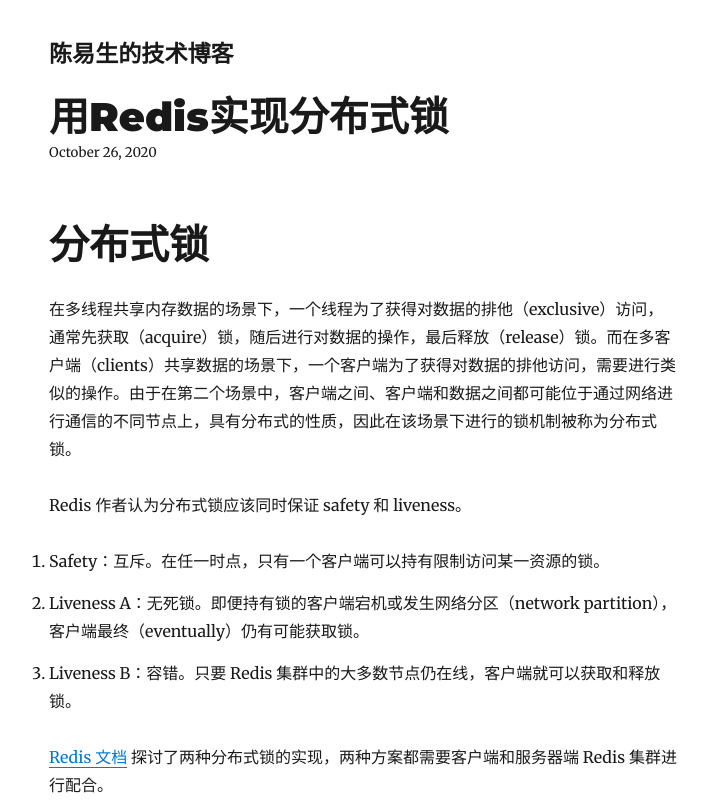
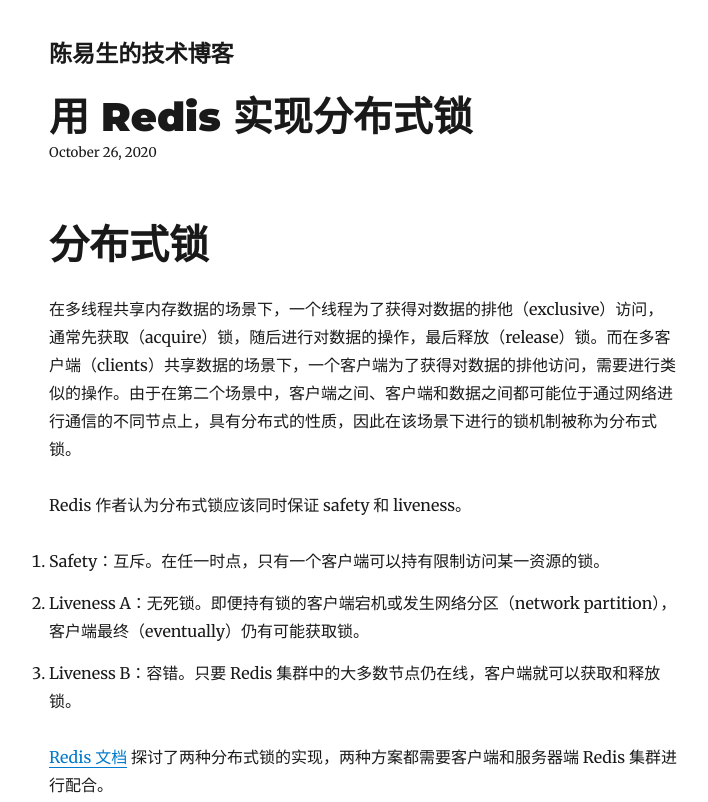
Before and after one commit to YikSanChan/yiksanchan.com, a Gatsby site: page /distributed-locks-with-redis/ in a window 1280 px wide. Shown: the top 802 px of the page, without its empty margins (276-984 px from the left). Built offline with nearby package versions, Linux system fonts and the light colour scheme; Gatsby itself is replaced by a stand-in of ours; some packages are replaced by stand-ins of ours.

Commit message:
update blog title

```diff
--- a/content/blog/distributed-locks-with-redis/index.md
+++ b/content/blog/distributed-locks-with-redis/index.md
@@ -1,5 +1,5 @@
 ---
-title: 用Redis实现分布式锁
+title: 用 Redis 实现分布式锁
 date: "2020-10-26"
 description: 如何用 Redis 实现分布式锁？
 ---
```
